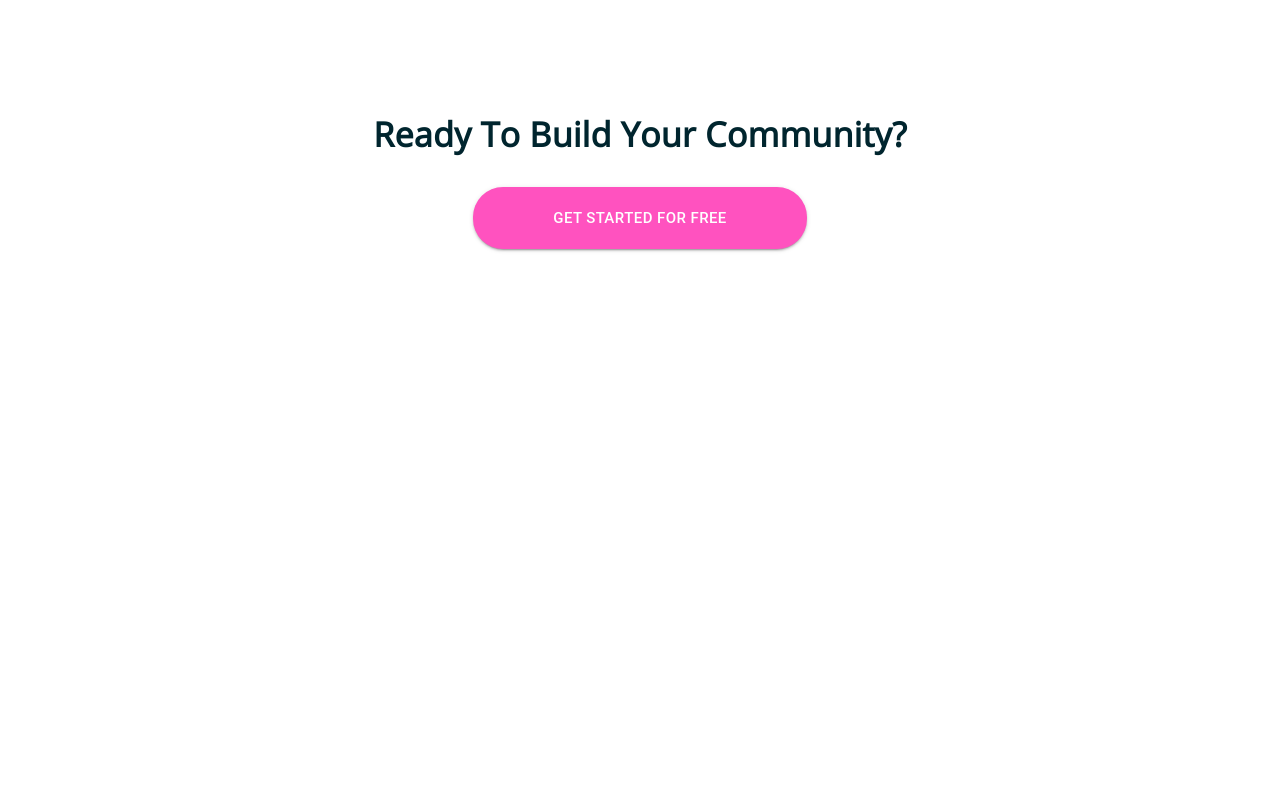
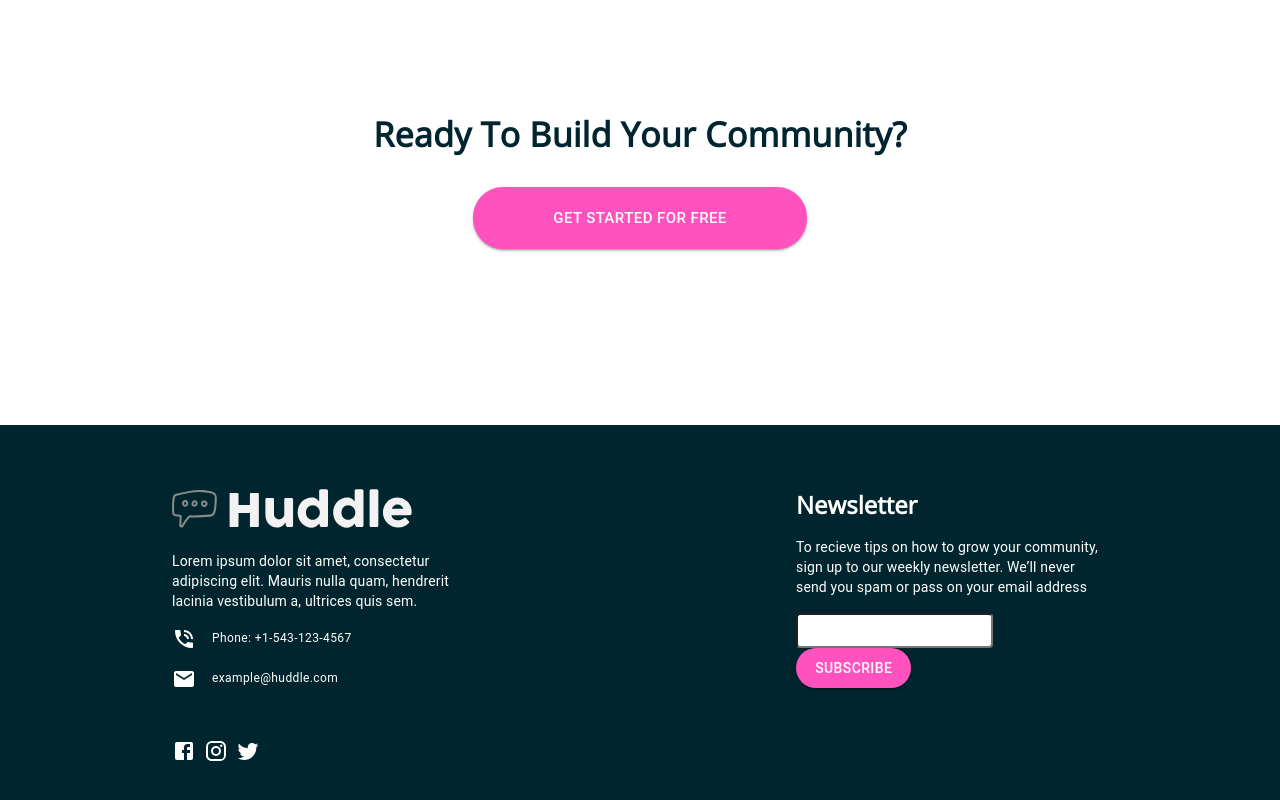
Before and after one commit to abdelmawlaSouat/Huddle-landing-page, a React (Create React App) app: page / in a window 1280 px wide. Shown: the part 3239-4039 px from the top of the page. Before the commit the page ends 3664 px from the top, so only its background shows below. Built offline with nearby package versions, Linux system fonts and the light colour scheme.

Commit message:
Add footer

```diff
--- a/src/App.js
+++ b/src/App.js
@@ -12,6 +12,7 @@ import './App.css';
 import Navbar from './components/Navbar'
 import SectionOne from './components/SectionOne'
 import SectionTwo from './components/SectionTwo'
+import Footer from './components/Footer'
 
 function App() {
   return (
@@ -19,6 +20,7 @@ function App() {
       <Navbar />
       <SectionOne />
       <SectionTwo />
+      <Footer />
     </div>
   )
 }
--- /dev/null
+++ b/src/components/Footer.css
@@ -0,0 +1,32 @@
+footer {
+	background-color: var(--dark-cyan);
+	color: white;
+	padding: 4rem 1rem;
+}
+
+.logo-footer {
+	filter: invert(100%) sepia(0%) saturate(0%) hue-rotate(30deg) brightness(107%) contrast(101%);
+}
+
+footer h5 {
+	color: white !important;
+}
+
+.input-footer {
+	background: white !important;
+	margin-right: 1rem !important;
+	padding: 0.5rem;
+	border-radius: 4px;
+}
+
+footer .purple-btn {
+	padding: 0.5rem 1.2rem !important;
+}
+
+footer .icon {
+	margin-right: 1rem;
+}
+
+.social-medias {
+	margin-top: 2rem !important;
+}
--- /dev/null
+++ b/src/components/Footer.js
@@ -0,0 +1,102 @@
+/*
+ * Footer.js
+ *
+ * Author: Abdelmawla Souat (abdelmawla.souat@gmail.com)
+ * Created on 2020/11/19 19:35:08
+ *
+ * Copyright (c) 2020 Shuriken
+ */
+
+
+import './Footer.css'
+import logo from '../images/logo.svg'
+import { Button, Grid, TextField, Typography } from '@material-ui/core'
+
+import PhoneInTalkIcon from '@material-ui/icons/PhoneInTalk'
+import EmailIcon from '@material-ui/icons/Email'
+import FacebookIcon from '@material-ui/icons/Facebook'
+import InstagramIcon from '@material-ui/icons/Instagram'
+import TwitterIcon from '@material-ui/icons/Twitter'
+
+function Footer () {
+	return (
+		<footer>
+			<Grid container justify="space-around">
+
+				<Grid item md={3}>
+					<Grid container direction="column" spacing={2} >
+						<Grid item>
+							<img className="logo-footer" src={logo} alt="Logo" />
+						</Grid>
+						<Grid item>
+							<Typography variant="body2">
+								Lorem ipsum dolor sit amet, consectetur adipiscing elit.
+								Mauris nulla quam, hendrerit lacinia vestibulum a,
+								ultrices quis sem.
+							</Typography>
+						</Grid>
+						<Grid item>
+							<Grid container alignItems="center">
+								<PhoneInTalkIcon className="icon" />
+								<Typography variant="caption" >
+									Phone: +1-543-123-4567
+								</Typography>
+							</Grid>
+						</Grid>
+						<Grid item>
+							<Grid container alignItems="center">
+								<EmailIcon className="icon" />
+								<Typography variant="caption" >
+									example@huddle.com
+								</Typography>
+							</Grid>
+						</Grid>
+
+						<Grid item md={12} className="social-medias">
+							<Grid container spacing={1}>
+								<Grid item>
+									<FacebookIcon />
+								</Grid>
+								<Grid item>
+									<InstagramIcon />
+								</Grid>
+								<Grid item>
+									<TwitterIcon />
+								</Grid>
+							</Grid>
+						</Grid>
+
+					</Grid>
+				</Grid>
+
+				<Grid item  md={3}>
+					<Grid container spacing={2}>
+						<Grid item>
+							<Typography variant="h5">Newsletter</Typography>
+						</Grid>
+						<Grid item>
+							<Typography variant="body2">
+								To recieve tips on how to grow your community, sign up to our
+								weekly newsletter. We’ll never send you spam or pass on
+								your email address
+							</Typography>
+						</Grid>
+						<Grid item>
+							<input className="input-footer" />
+							<Button
+								className="purple-btn rounded"
+								variant="contained"
+							>
+								Subscribe
+							</Button>
+						</Grid>
+					</Grid>
+
+				</Grid>
+
+			</Grid>
+		</footer>
+	)
+}
+
+export default Footer
```
